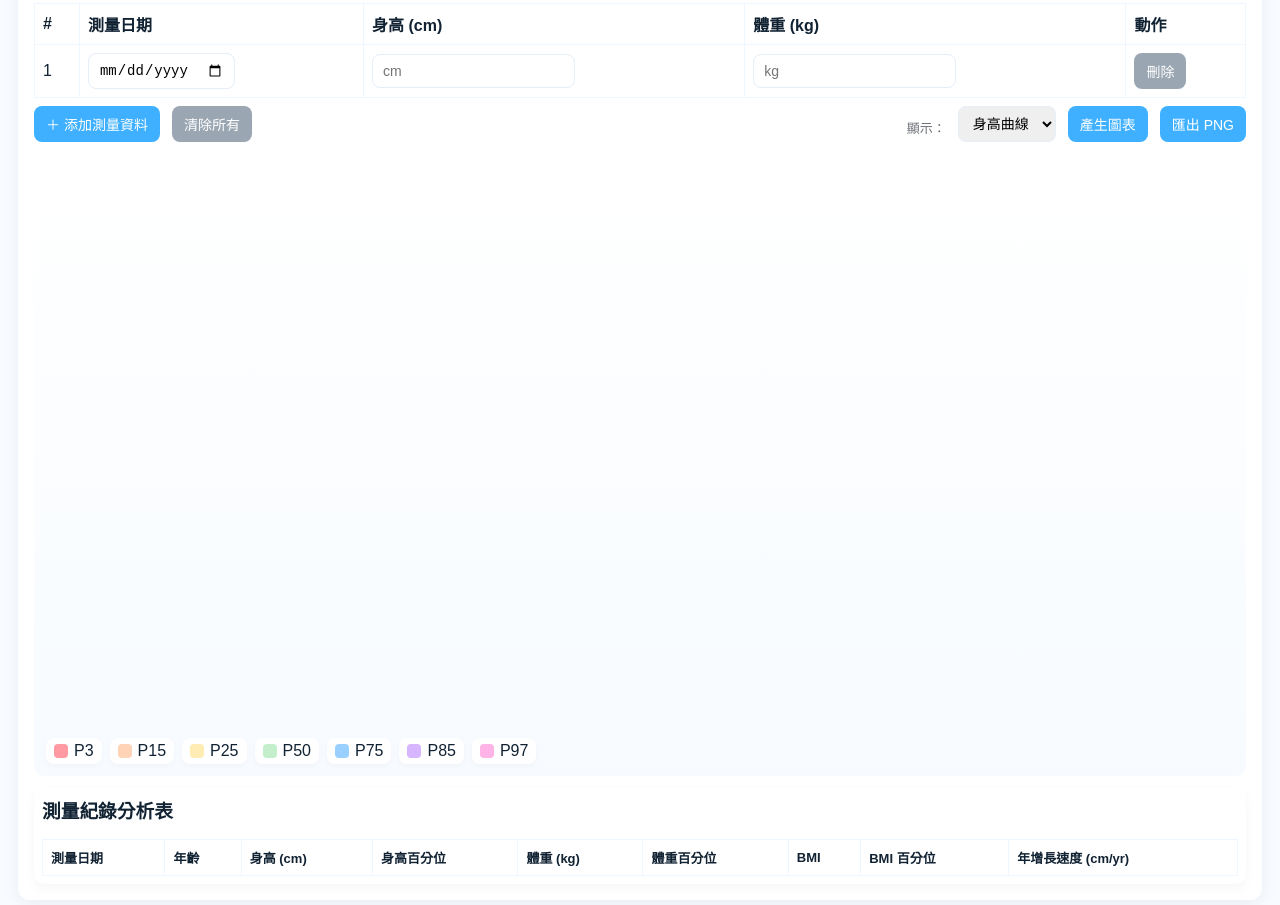
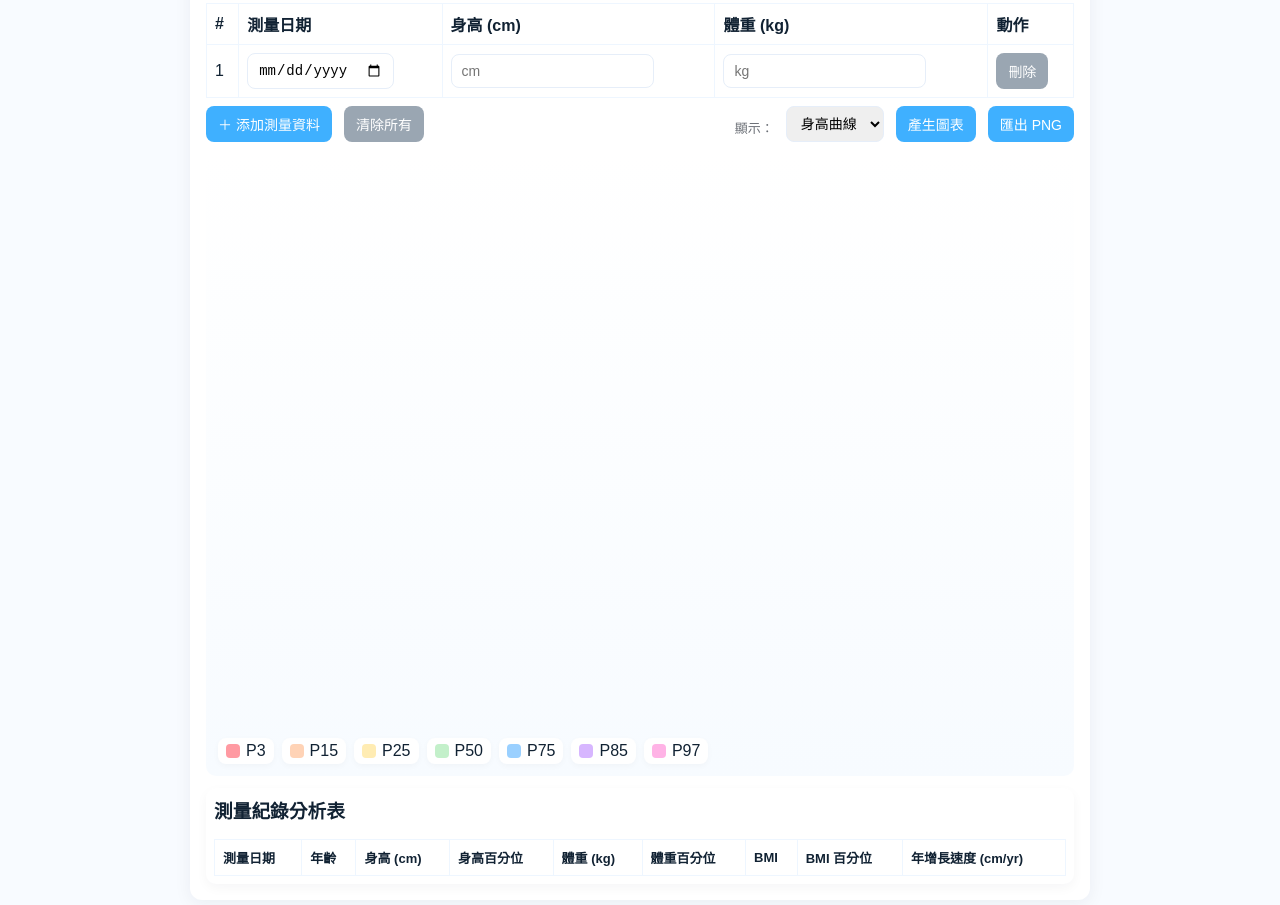
Before and after one commit to rachel090890/growth-chart, a plain HTML site: page index.html in a window 1280 px wide. Shown: the part 221-1126 px from the top of the page. Drawn offline with nearby package versions, Linux system fonts and the light colour scheme.

Commit message:
Add files via upload

```diff
--- a/index.html
+++ b/index.html
@@ -1,39 +1,93 @@
 <!doctype html>
 <html lang="zh-Hant">
 <head>
+<meta name="viewport" content="width=device-width, initial-scale=1.0">
   <meta charset="utf-8" />
   <title>希望樹生長曲線產生器（含分析表）</title>
   <meta name="viewport" content="width=device-width,initial-scale=1" />
   <script src="https://cdn.jsdelivr.net/npm/chart.js"></script>
-  <style>
-    :root{
-      --bg:#f8fbff; --card:#ffffff; --accent:#3fb0ff; --muted:#6b6f76;
-      --c1:#ff9aa2; --c2:#ffd3b6; --c3:#ffecb3; --c4:#c3f0ca; --c5:#9ad0ff; --c6:#d7b6ff; --c7:#ffb3e6;
+ <style>
+    :root {
+      --bg: #f8fbff;
+      --card: #ffffff;
+      --accent: #3fb0ff;
+      --muted: #6b6f76;
+      --c1: #ff9aa2; --c2: #ffd3b6; --c3: #ffecb3; --c4: #c3f0ca; --c5: #9ad0ff; --c6: #d7b6ff; --c7: #ffb3e6;
     }
-    body{font-family:Arial,Helvetica,sans-serif;margin:18px;background:var(--bg);color:#123}
-    .card{background:var(--card);border-radius:12px;padding:16px;box-shadow:0 4px 18px rgba(12,30,50,0.06)}
-    h1{font-size:20px;margin:0 0 8px}
-    label{display:block;margin-top:8px;font-size:13px;color:var(--muted)}
-    input,select,button{padding:8px 10px;font-size:14px;border-radius:8px;border:1px solid #e6eef9}
-    .row{display:flex;gap:12px;align-items:center;flex-wrap:wrap}
-    .controls{display:flex;gap:8px;flex-wrap:wrap;margin-top:12px}
-    table{border-collapse:collapse;width:100%;margin-top:8px}
-    th,td{border:1px solid #eef6ff;padding:8px;text-align:left}
-    .small{font-size:13px;color:var(--muted);margin-bottom:8px}
-    .btn{padding:8px 12px;border:0;background:var(--accent);color:#fff;border-radius:8px;cursor:pointer}
-    .btn.secondary{background:#9aa6b2}
-    #chartWrap{background:linear-gradient(180deg,#ffffff, #f7fbff);padding:12px;border-radius:10px;margin-top:12px}
-    canvas{width:100% !important;height:560px !important}
-    .legend{display:flex;flex-wrap:wrap;gap:8px;margin-top:8px}
-    .legend-item{display:flex;align-items:center;gap:6px;padding:4px 8px;background:#ffffff;border-radius:8px;box-shadow:0 2px 6px rgba(0,0,0,0.03)}
-    .dot{width:14px;height:14px;border-radius:4px}
-    .report{margin-top:12px;font-size:14px}
-    /* 分析表樣式 */
-    #analysis{margin-top:12px;border-radius:10px;background:#fff;padding:8px;box-shadow:0 4px 12px rgba(12,30,50,0.04)}
-    #analysis table{width:100%;border-collapse:collapse}
-    #analysis th, #analysis td{border:1px solid #eef6ff;padding:8px;font-size:13px}
-    #analysis .smallcol{font-size:12px;color:var(--muted)}
-  </style>
+
+    body {
+      font-family: Arial, Helvetica, sans-serif;
+      margin: 18px;
+      background: var(--bg);
+      color: #123;
+    }
+
+    /* 卡片容器：電腦版置中且最大 900px，手機版寬度自動縮放 */
+    .card {
+      background: var(--card);
+      border-radius: 12px;
+      padding: 16px;
+      box-shadow: 0 4px 18px rgba(12,30,50,0.06);
+      max-width: 900px; /* 限制電腦版最大寬度 */
+      margin: 18px auto; /* 置中 */
+      width: 95%;      /* 手機版佔滿 95% 寬度 */
+      box-sizing: border-box; /* 確保 padding 不會撐破容器 */
+    }
+
+    h1 { font-size: 20px; margin: 0 0 8px; }
+    label { display: block; margin-top: 8px; font-size: 13px; color: var(--muted); }
+    input, select, button { padding: 8px 10px; font-size: 14px; border-radius: 8px; border: 1px solid #e6eef9; }
+
+    .row { display: flex; gap: 12px; align-items: center; flex-wrap: wrap; }
+    .controls { display: flex; gap: 8px; flex-wrap: wrap; margin-top: 12px; }
+
+    /* 通用表格設定 */
+    table { border-collapse: collapse; width: 100%; margin-top: 8px; }
+    th, td { border: 1px solid #eef6ff; padding: 8px; text-align: left; }
+
+    .small { font-size: 13px; color: var(--muted); margin-bottom: 8px; }
+    .btn { padding: 8px 12px; border: 0; background: var(--accent); color: #fff; border-radius: 8px; cursor: pointer; }
+    .btn.secondary { background: #9aa6b2; }
+
+    /* 圖表區塊 */
+    #chartWrap {
+      background: linear-gradient(180deg, #ffffff, #f7fbff);
+      padding: 12px;
+      border-radius: 10px;
+      margin-top: 12px;
+      box-sizing: border-box;
+    }
+    canvas { width: 100% !important; height: 560px !important; }
+
+    .legend { display: flex; flex-wrap: wrap; gap: 8px; margin-top: 8px; }
+    .legend-item { display: flex; align-items: center; gap: 6px; padding: 4px 8px; background: #ffffff; border-radius: 8px; box-shadow: 0 2px 6px rgba(0,0,0,0.03); }
+    .dot { width: 14px; height: 14px; border-radius: 4px; }
+    .report { margin-top: 12px; font-size: 14px; }
+
+    /* 分析表容器：關鍵在於 overflow-x 讓表格在手機上可左右滑動 */
+    #analysis {
+      margin-top: 12px;
+      border-radius: 10px;
+      background: #fff;
+      padding: 8px;
+      box-shadow: 0 4px 12px rgba(12,30,50,0.04);
+      overflow-x: auto; /* 手機不跑版的關鍵：橫向捲軸 */
+    }
+
+    #analysis table {
+      width: 100%;
+      border-collapse: collapse;
+      min-width: 700px; /* 確保表格欄位不會被擠壓得太難看 */
+    }
+
+    #analysis th, #analysis td {
+      border: 1px solid #eef6ff;
+      padding: 8px;
+      font-size: 13px;
+    }
+
+    #analysis .smallcol { font-size: 12px; color: var(--muted); }
+</style>
 </head>
 <body>
   <div class="card">
```
